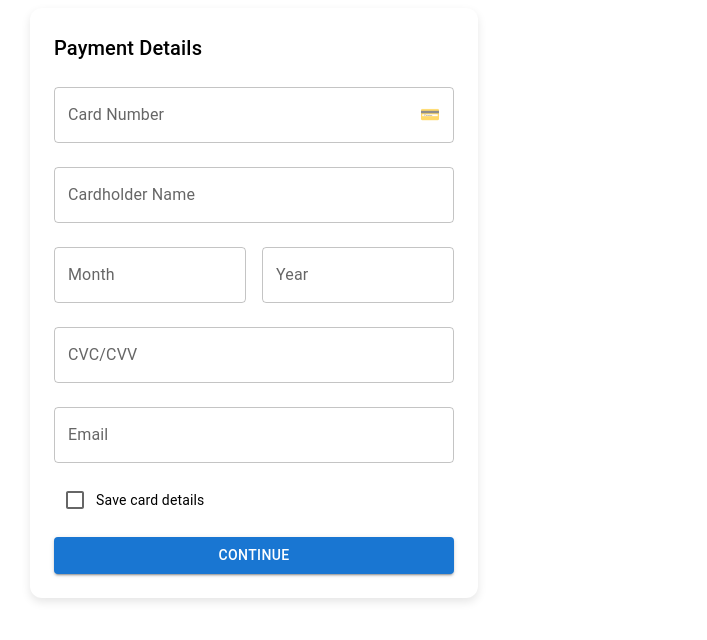
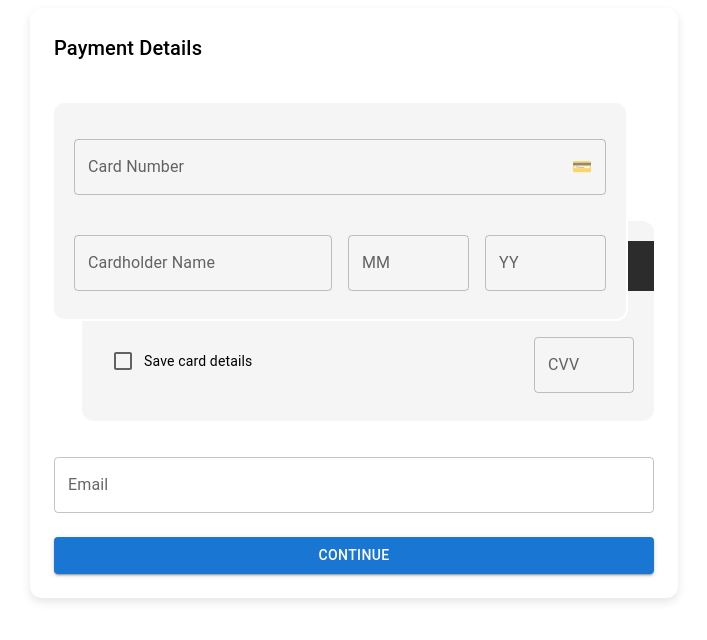
Before and after one commit to vladislavbukatin/payment-demo, a React (Vite) app: page / in a window 1280 px wide. Shown: the top 640 px of the page, without its empty margins (34-741 px from the left). Built offline with nearby package versions, Linux system fonts and the light colour scheme.

Commit message:
style changes

```diff
--- a/src/components/CardDetailsForm/index.jsx
+++ b/src/components/CardDetailsForm/index.jsx
@@ -1,25 +1,86 @@
 import React from "react";
-import { TextField, Box, InputAdornment } from "@mui/material";
+import {
+  TextField,
+  Box,
+  InputAdornment,
+  Grid,
+  Grid2,
+  Checkbox,
+  Typography,
+} from "@mui/material";
+import { CardBack, CardFront, CardStripe, CardWrapper } from "./styled";
 
 const CardDetailsForm = () => {
   return (
     <Box>
+      <CardWrapper>
+        <CardFront>
+          <Grid2 container spacing={2}>
+            <Grid2 size={12}>
+              <TextField
+                fullWidth
+                label="Card Number"
+                placeholder="5559 0000 0000 0000"
+                margin="normal"
+                InputProps={{
+                  endAdornment: (
+                    <InputAdornment position="end">💳</InputAdornment>
+                  ),
+                }}
+              />
+            </Grid2>
+            <Grid2 size={6}>
+              <TextField
+                fullWidth
+                label="Cardholder Name"
+                placeholder="SAM SMITH"
+                margin="normal"
+              />
+            </Grid2>
+            <Grid2 size={3}>
+              <TextField
+                fullWidth
+                label="MM"
+                placeholder="MM"
+                margin="normal"
+              />
+            </Grid2>
+            <Grid2 size={3}>
+              <TextField
+                fullWidth
+                label="YY"
+                placeholder="YY"
+                margin="normal"
+              />
+            </Grid2>
+          </Grid2>
+        </CardFront>
+        <CardBack>
+          <CardStripe />
+          <Grid2 container>
+            <Grid2 size={6}>
+              <Box className="save-card">
+                <Checkbox />
+                <Typography variant="body2">Save card details</Typography>
+              </Box>
+            </Grid2>
+            <Grid2 size={6}>
+              <TextField
+                fullWidth
+                label="CVV"
+                placeholder="***"
+                margin="normal"
+              />
+            </Grid2>
+          </Grid2>
+        </CardBack>
+      </CardWrapper>
       <TextField
         fullWidth
-        label="Card Number"
-        placeholder="5559 0000 0000 0000"
+        label="Email"
+        placeholder="sam.smith@gmail.com"
         margin="normal"
-        InputProps={{
-          endAdornment: <InputAdornment position="end">💳</InputAdornment>,
-        }}
       />
-      <TextField fullWidth label="Cardholder Name" placeholder="SAM SMITH" margin="normal" />
-      <Box display="flex" gap={2}>
-        <TextField fullWidth label="Month" placeholder="MM" margin="normal" />
-        <TextField fullWidth label="Year" placeholder="YY" margin="normal" />
-      </Box>
-      <TextField fullWidth label="CVC/CVV" placeholder="***" margin="normal" />
-      <TextField fullWidth label="Email" placeholder="sam.smith@gmail.com" margin="normal" />
     </Box>
   );
 };
--- /dev/null
+++ b/src/components/CardDetailsForm/styled.js
@@ -0,0 +1,73 @@
+import styled from "styled-components";
+
+const CARD_BACKGROUND_COLOR = "#f5f5f5";
+
+export const CardWrapper = styled("div")(() => ({
+  display: "flex",
+  flexDirection: "column",
+  alignItems: "center",
+  padding: "20px",
+}));
+
+export const CardFront = styled("div")(() => ({
+  display: "flex",
+  flexDirection: "row",
+  alignItems: "center",
+  marginTop: "10px",
+  backgroundColor: CARD_BACKGROUND_COLOR,
+  padding: "20px",
+  width: "95%",
+  marginRight: "5%",
+  borderRadius: "12px",
+  border: '2px solid #ffffff',
+  zIndex: 2,
+}));
+
+export const CardStripe = styled("div")(() => ({
+  width: "100%",
+  height: "50px",
+  backgroundColor: "#2c2c2c",
+  zIndex: 1,
+  marginBottom: '30px',
+  marginRight: '-40px'
+}));
+
+export const CardBack = styled("div")(() => ({
+  display: "flex",
+  flexDirection: "column",
+  zIndex: 1,
+  width: "95%",
+  marginLeft: "5%",
+  alignItems: "center",
+  marginTop: "5px",
+  backgroundColor: CARD_BACKGROUND_COLOR,
+  marginTop: "-100px",
+  padding: "20px 20px 20px 20px",
+  borderRadius: "12px",
+  "& .MuiGrid2-container": {
+    width: "100%",
+    minHeight: "50px",
+    "& .MuiGrid2-root:first-child": {
+      justifyContent: "flex-start",
+      display: "flex",
+      alignItems: "center",
+      flexDirection: "row",
+    },
+    "& .MuiGrid2-root:last-child": {
+      justifyContent: "flex-end",
+      display: "flex",
+      alignItems: "center",
+      flexDirection: "row",
+      "& .MuiFormControl-root": {
+        maxWidth: "100px",
+      },
+    },
+    "& .save-card": {
+      height: "100%",
+      display: "flex",
+      alignItems: "center",
+      justifyContent: "center",
+      flexDirection: "row",
+    },
+  },
+}));
--- a/src/components/PaymentForm/index.jsx
+++ b/src/components/PaymentForm/index.jsx
@@ -11,10 +11,6 @@ const PaymentForm = () => {
           Payment Details
         </Typography>
         <CardDetailsForm />
-        <Box display="flex" alignItems="center" mt={1}>
-          <Checkbox />
-          <Typography variant="body2">Save card details</Typography>
-        </Box>
         <Button variant="contained" color="primary" fullWidth sx={{ mt: 2 }}>
           Continue
         </Button>
--- a/src/components/PaymentForm/styled.js
+++ b/src/components/PaymentForm/styled.js
@@ -16,6 +16,7 @@ export const PaymentBox = styled(Box)`
   padding: 24px;
   border-radius: 12px;
   box-shadow: 0 4px 10px rgba(0, 0, 0, 0.1);
-  max-width: 400px;
+  max-width: 600px;
   width: 100%;
+  min-width: 400px;
 `;
```
